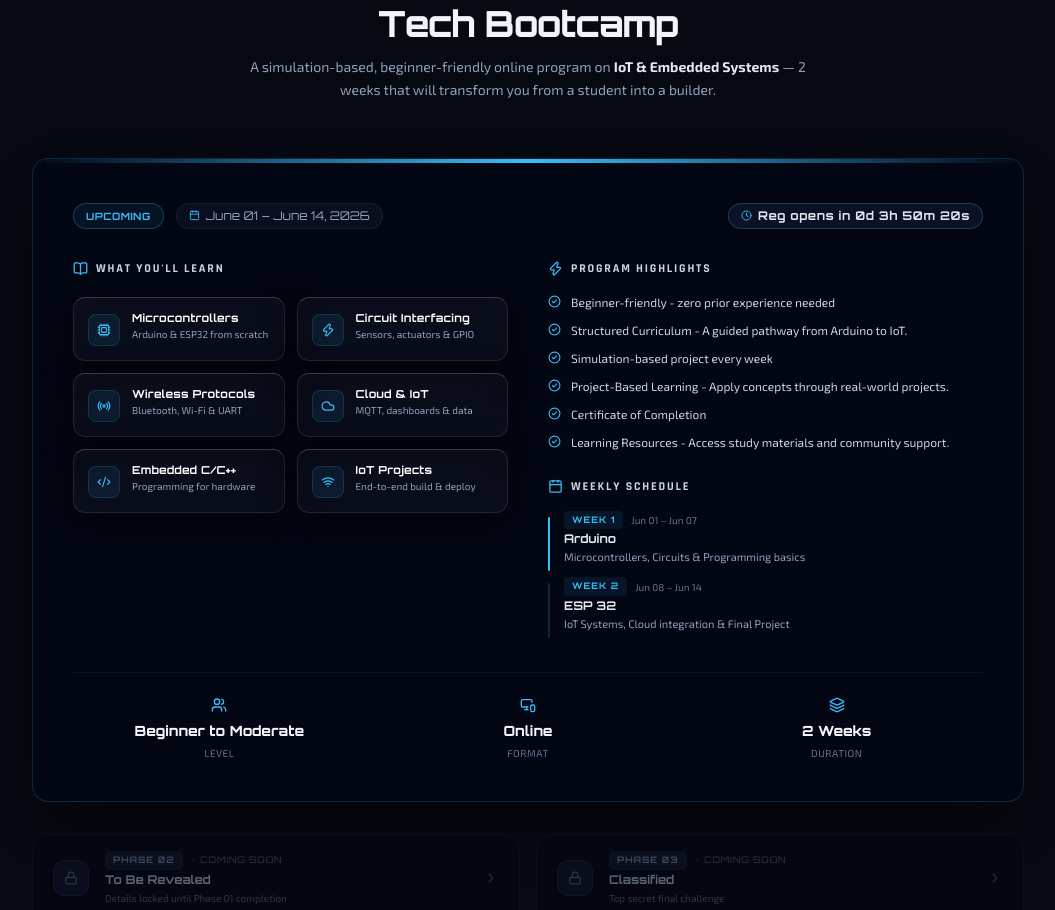
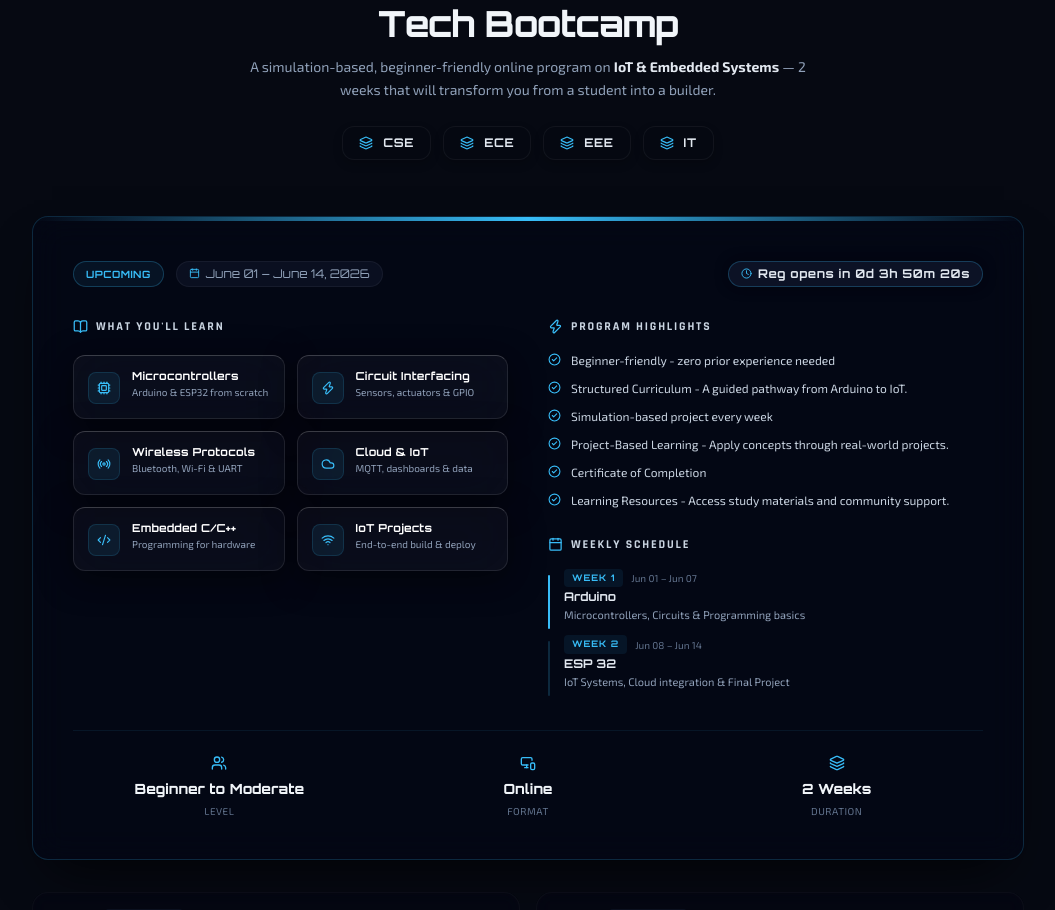
Before and after one commit to Kesicode/circuitron2026, a Next.js app: page / in a window 1280 px wide. Shown: the part 900-1810 px from the top of the page, without its empty margins (112-1167 px from the left). Built offline with nearby package versions, Linux system fonts and the light colour scheme; no server answers; the database is empty; a web font is replaced by a local one.

Commit message:
feat: add eligible branch tags below the bootcamp description

```diff
--- a/src/components/EventPhases.tsx
+++ b/src/components/EventPhases.tsx
@@ -133,6 +133,14 @@ export default function EventPhases() {
             A simulation-based, beginner-friendly online program on <strong className="text-slate-200">IoT & Embedded Systems</strong> —
             2 weeks that will transform you from a student into a builder.
           </p>
+          <div className="flex flex-wrap justify-center gap-3 mt-6">
+            {["CSE", "ECE", "EEE", "IT"].map((branch) => (
+              <div key={branch} className="flex items-center gap-2.5 px-4 py-2 rounded-xl border border-white/5 bg-[#060912]/80 backdrop-blur-md shadow-[0_4px_10px_rgba(0,0,0,0.2)] transition-colors hover:bg-white/5 cursor-default">
+                <Layers size={14} style={{ color }} />
+                <span className="font-orbitron text-xs font-bold text-slate-200 tracking-wider">{branch}</span>
+              </div>
+            ))}
+          </div>
         </motion.div>
 
         {/* ── Main Phase 1 Card ── */}
```
